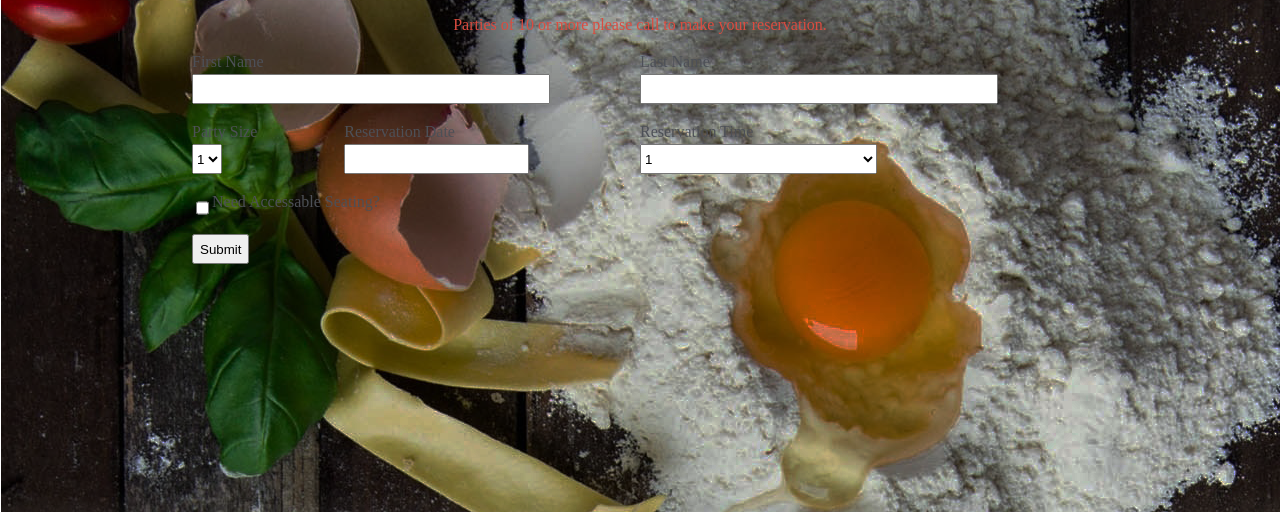
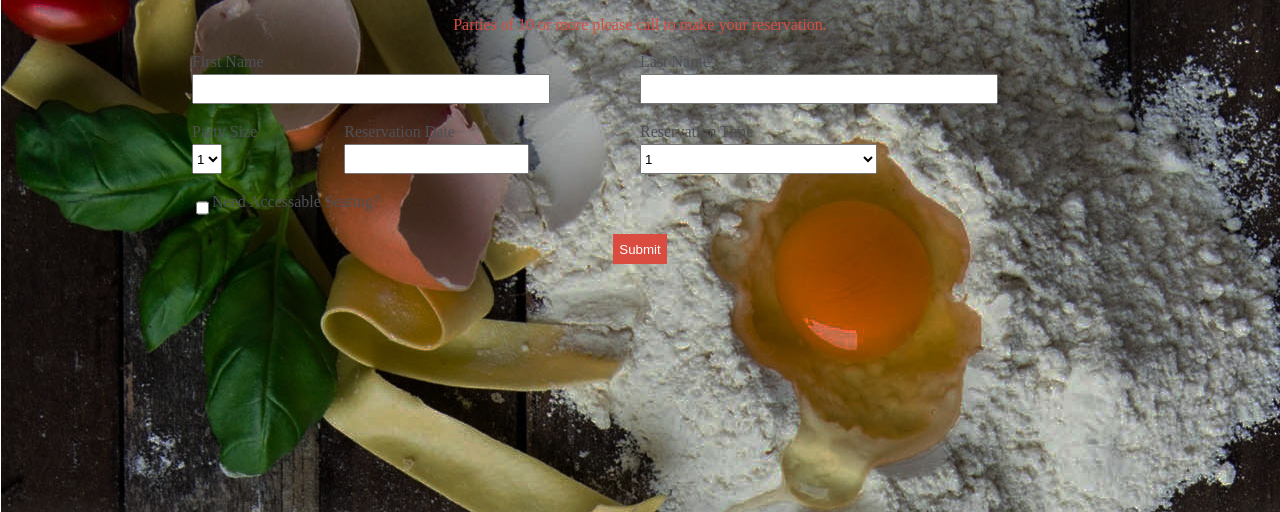
Before and after one commit to katelyn-raye/ctech4320, a PHP site: page /reservation.php in a window 1280 px wide. Shown: the part 79-591 px from the top of the page. Run offline with PHP 8.4, Linux system fonts and the light colour scheme; some libraries are stand-ins or nearby versions; some web fonts are replaced.

Commit message:
submit button

```diff
--- a/css/styles.css
+++ b/css/styles.css
@@ -128,3 +128,23 @@ select{
   color: #DB4C40;
   font-size: 150%;
 }
+
+.submit-button{
+  display: flex;
+  display: -webkit-flex;
+  flex-flow: row nowrap;
+  -webkit-flex-flow: row nowrap;
+  justify-content: center;
+  -webkit-justify-content: center;
+  align-items: center;
+  -webkit-align-items: center;
+  align-content: center;
+  -webkit-align-content: center;
+
+}
+
+.submit-btn{
+  background-color:#DB4C40;
+  color:white;
+  border:#DB4C40;
+}
--- a/reservation.php
+++ b/reservation.php
@@ -98,7 +98,9 @@
              <option value="partyNine">9</option>
              </select>
            </div>
-        <input type="Submit" name="SubmitThis" value="Submit">
+					 <div class="submit-button">
+        <input type="Submit" name="SubmitThis" value="Submit" class="submit-btn">
+					</div>
        </form>
 
     </div>
```
